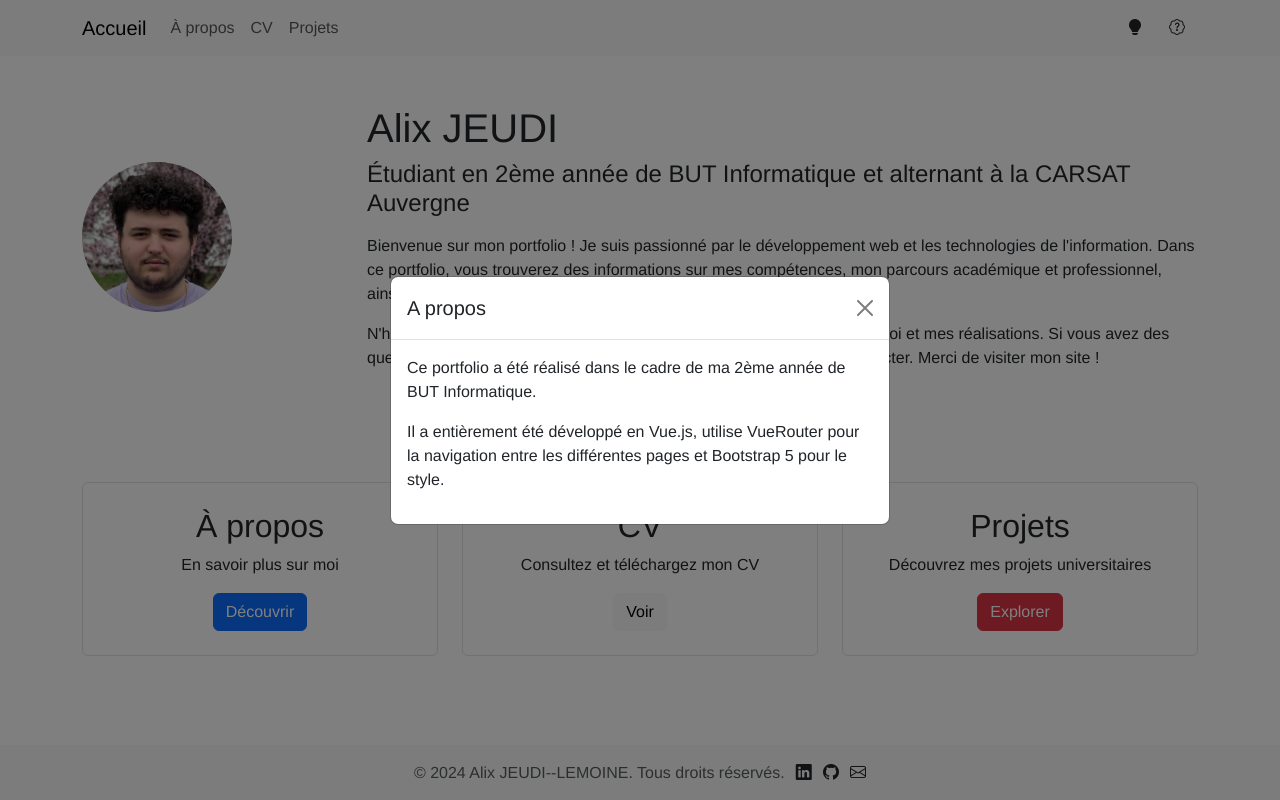
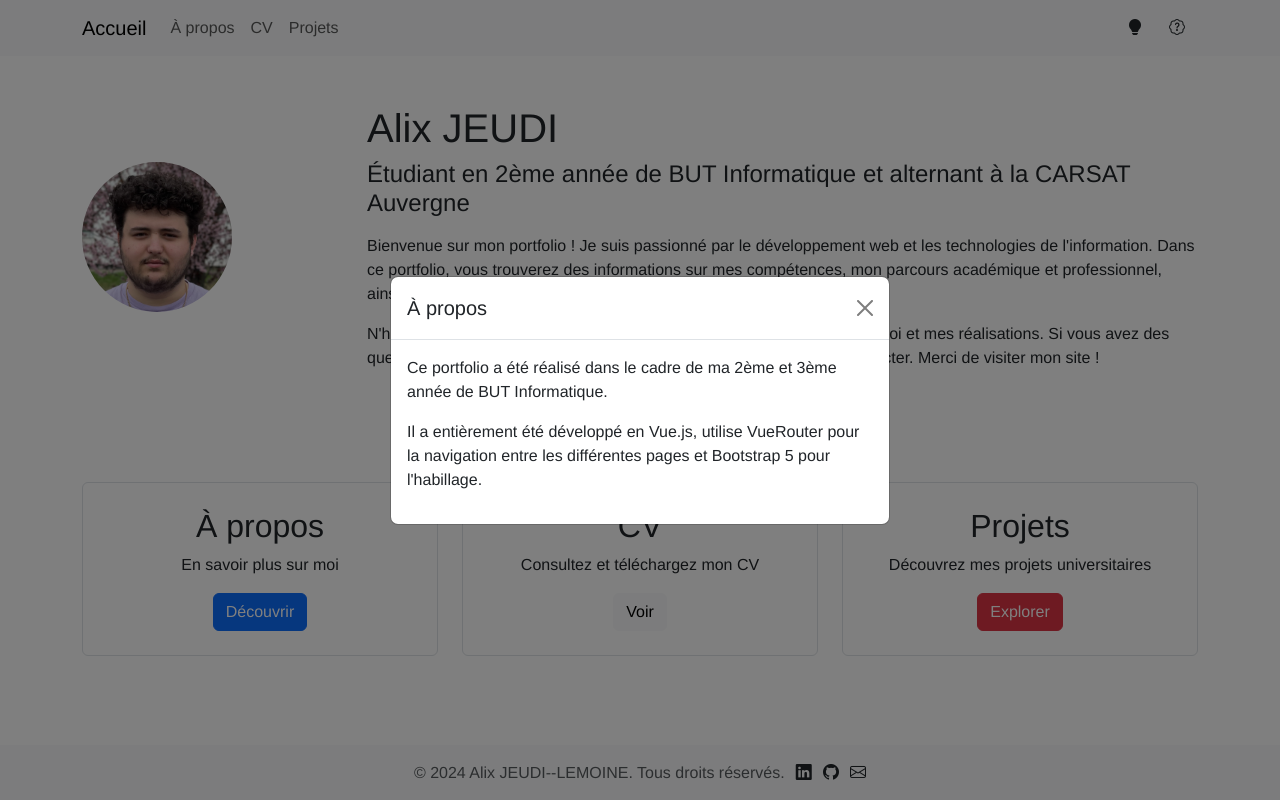
Before and after one commit to JdAlix/portfolio, a Vue app in the folder portfolio/: page / in a window 1280 px wide. Both pictures are taken after a click on the button 1177 px from the left and 28 px from the top of the page. Built offline with nearby package versions, Linux system fonts and the light colour scheme.

Commit message:
💬 Mise à jour du "à propos"

```diff
--- a/portfolio/src/components/NavbarComponent.vue
+++ b/portfolio/src/components/NavbarComponent.vue
@@ -1,18 +1,18 @@
 <template>
-    <div class="modal modal-zoom fade" id="myModal" tabindex="-1" aria-labelledby="exampleModalLabel" aria-hidden="true">
+    <div class="modal modal-zoom fade" id="myModal" tabindex="-1" aria-labelledby="aboutModalLabel" aria-hidden="true">
         <div class="modal-dialog modal-dialog-centered">
             <div class="modal-content">
                 <div class="modal-header">
-                    <h5 class="modal-title" id="exampleModalLabel">A propos</h5>
+                    <h5 class="modal-title" id="aboutModalLabel">À propos</h5>
                     <button type="button" class="btn-close" data-bs-dismiss="modal" aria-label="Close"></button>
                 </div>
                 <div class="modal-body">
-                    <p>Ce portfolio a été réalisé dans le cadre de ma 2ème année de BUT Informatique.</p>
+                    <p>Ce portfolio a été réalisé dans le cadre de ma 2ème et 3ème année de BUT Informatique.</p>
 
                     <p>
                         Il a entièrement été développé en Vue.js,
                         utilise VueRouter pour la navigation entre les différentes pages
-                        et Bootstrap 5 pour le style.
+                        et Bootstrap 5 pour l'habillage.
                     </p>
                 </div>
             </div>
```
